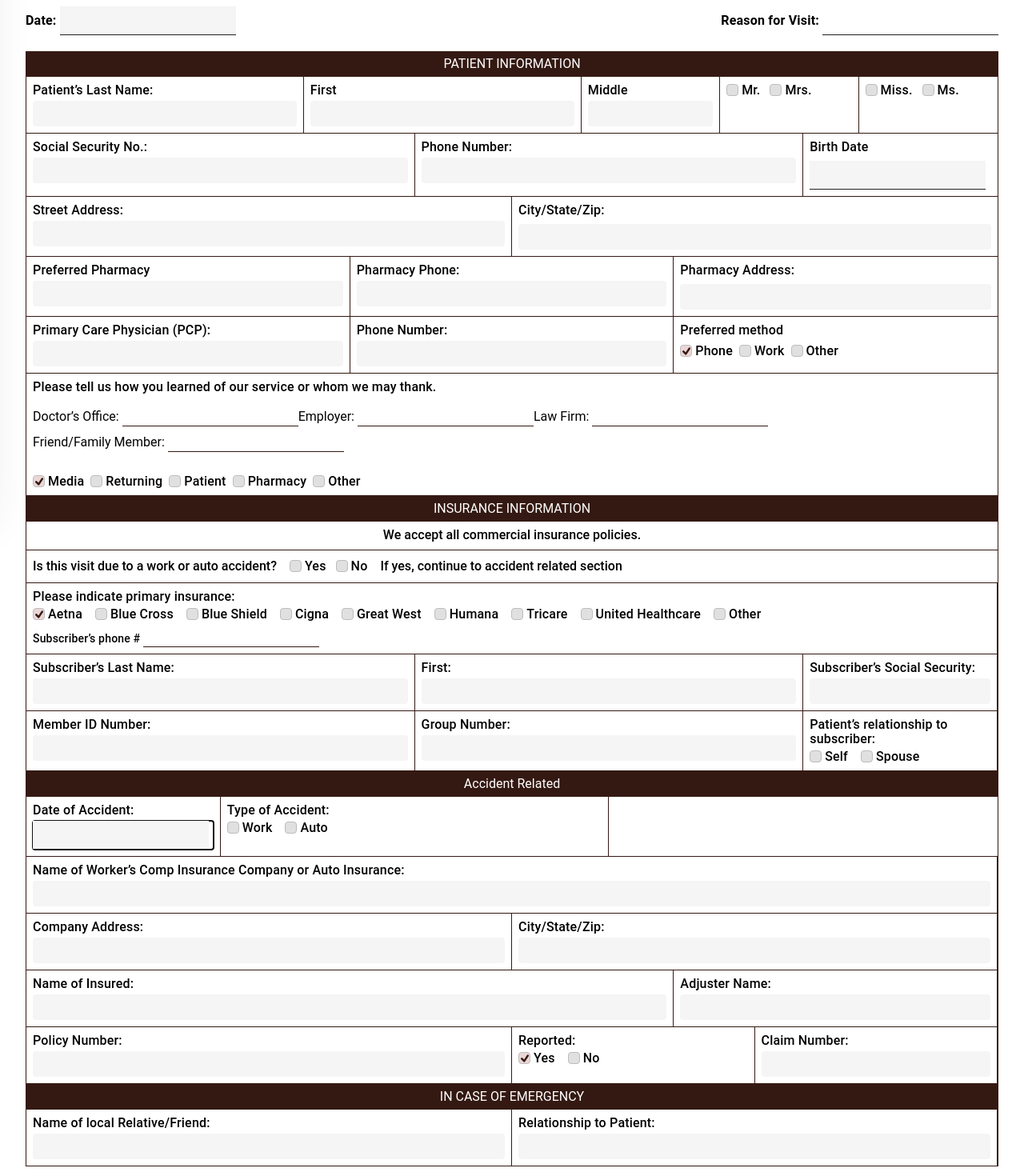
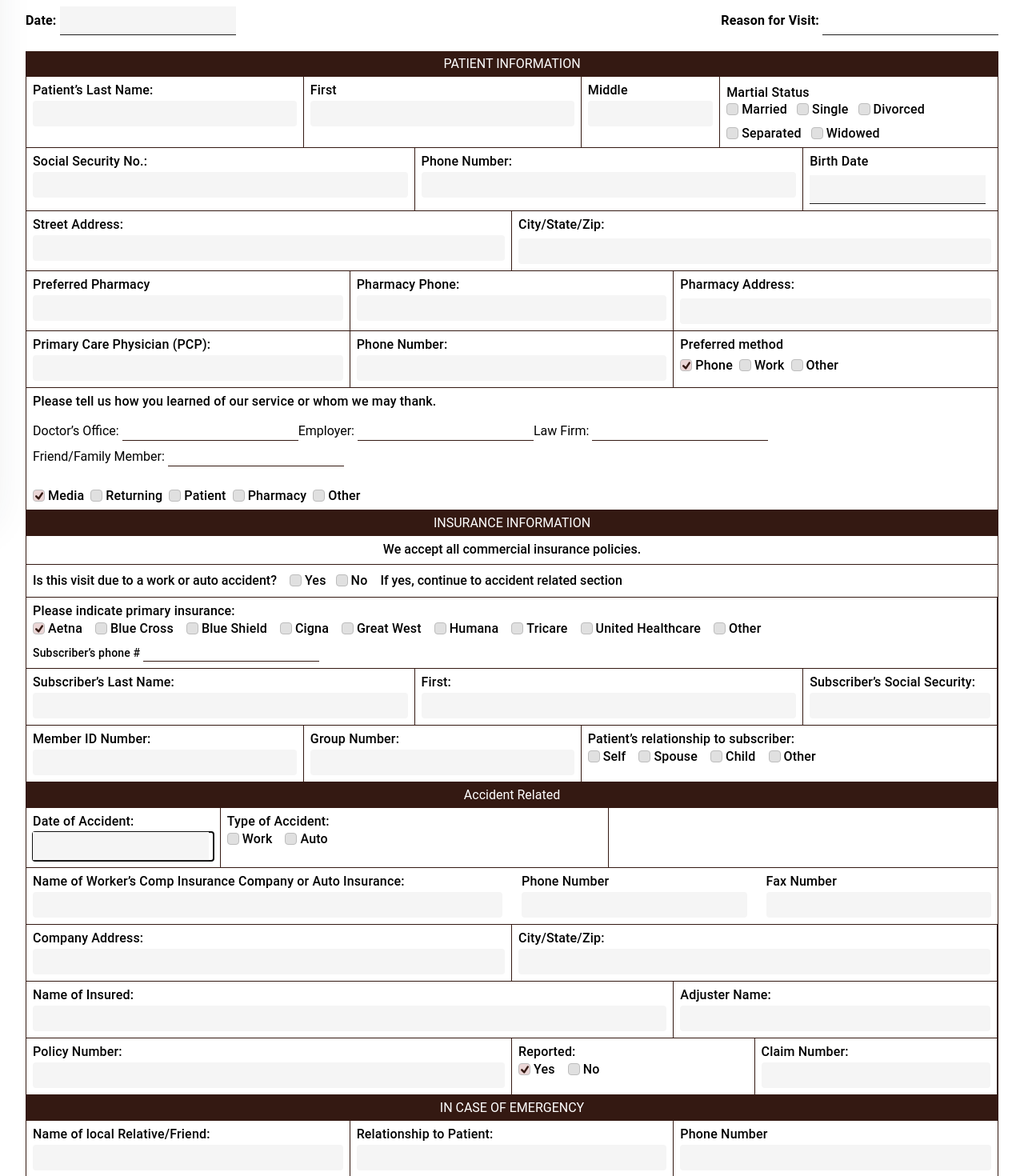
Before and after one commit to robiulalamdev/carrus-care-client, a React (Vite) app: page / in a window 1280 px wide. Shown: the part 160-1630 px from the top of the page at 80% size. Built offline with nearby package versions, Linux system fonts and the light colour scheme.

Commit message:
form update some propery added

```diff
--- a/src/components/common/DateInput.jsx
+++ b/src/components/common/DateInput.jsx
@@ -20,7 +20,7 @@ const DateInput = ({ value, setValue, error, className }) => {
         onChange={(date) => setValue(date)}
         isClearable
         showTimeSelect={false}
-        dateFormat="dd/MM/yyyy"
+        dateFormat="MM/dd/yyyy"
         className={`bg-gray-100 border-b outline-none focus:outline-none h-9 py-0 border-gray-900 w-full ${
           className && className
         } ${error && "border-b border-red-600"}`}
--- a/src/components/registration-ui/registrationFormStep1/RFStepF2.jsx
+++ b/src/components/registration-ui/registrationFormStep1/RFStepF2.jsx
@@ -1,3 +1,5 @@
+/* eslint-disable no-unused-vars */
+/* eslint-disable react/prop-types */
 import React from "react";
 
 const RFStepF2 = ({
--- a/src/components/registration-ui/registrationFormStep1/RfStepF1.jsx
+++ b/src/components/registration-ui/registrationFormStep1/RfStepF1.jsx
@@ -1,3 +1,4 @@
+/* eslint-disable no-unused-vars */
 /* eslint-disable react/prop-types */
 import { Controller } from "react-hook-form";
 import useInputPattern from "../../../lib/hooks/useInputPattern";
@@ -17,7 +18,7 @@ const sInsuranceItems = [
   "Other",
 ];
 
-const members = ["Self", "Spouse"];
+const members = ["Self", "Spouse", "Child", "Other"];
 
 const RfStepF1 = ({
   step,
@@ -61,7 +62,7 @@ const RfStepF1 = ({
             className={`${rfInput_class}`}
           />
         </div>
-        <div className="flex flex-col p-1 md:p-2 md:border-r border-darkPrimary">
+        <div className="flex flex-col p-1 md:p-2 md:border-r border-darkPrimary ">
           <label className={`${rfInput_label_class}`}>Middle</label>
           <input
             {...register("patient_information.middle_name", {
@@ -72,10 +73,11 @@ const RfStepF1 = ({
           />
         </div>
 
-        <div className="p-1 md:p-2 md:border-r border-darkPrimary col-span-7 md:col-span-1">
-          <div className="flex items-center gap-3">
+        <div className="p-1 md:p-2 border-darkPrimary col-span-7 md:col-span-2">
+          <label className={`${rfInput_label_class}`}>Martial Status</label>
+          <div className="flex items-center gap-3 flex-wrap">
             <Controller
-              name="patient_information.salutation"
+              name="patient_information.martial_status"
               control={control}
               defaultValue=""
               render={({ field }) => (
@@ -83,59 +85,55 @@ const RfStepF1 = ({
                   <CheckInput
                     value={field.value}
                     setValue={(value) => {
-                      setValue("patient_information.salutation", value);
+                      setValue("patient_information.martial_status", value);
                       field.onChange(value);
                     }}
-                    label="Mr."
-                    error={errors?.patient_information?.salutation}
+                    label="Married"
+                    error={errors?.patient_information?.martial_status}
                   />
+
                   <CheckInput
                     value={field.value}
                     setValue={(value) => {
-                      setValue("patient_information.salutation", value);
+                      setValue("patient_information.martial_status", value);
                       field.onChange(value);
                     }}
-                    label="Mrs."
-                    error={errors?.patient_information?.salutation}
+                    label="Single"
+                    error={errors?.patient_information?.martial_status}
+                  />
+
+                  <CheckInput
+                    value={field.value}
+                    setValue={(value) => {
+                      setValue("patient_information.martial_status", value);
+                      field.onChange(value);
+                    }}
+                    label="Divorced"
+                    error={errors?.patient_information?.martial_status}
+                  />
+
+                  <CheckInput
+                    value={field.value}
+                    setValue={(value) => {
+                      setValue("patient_information.martial_status", value);
+                      field.onChange(value);
+                    }}
+                    label="Separated"
+                    error={errors?.patient_information?.martial_status}
+                  />
+
+                  <CheckInput
+                    value={field.value}
+                    setValue={(value) => {
+                      setValue("patient_information.martial_status", value);
+                      field.onChange(value);
+                    }}
+                    label="Widowed"
+                    error={errors?.patient_information?.martial_status}
                   />
                 </>
               )}
-              {...register("patient_information.salutation", {
-                required: false,
-              })}
-              // required
-            />
-          </div>
-        </div>
-        <div className="p-1 md:p-2 border-darkPrimary">
-          <div className="flex gap-3">
-            <Controller
-              name="patient_information.salutation"
-              control={control}
-              defaultValue=""
-              render={({ field }) => (
-                <>
-                  <CheckInput
-                    value={field.value}
-                    setValue={(value) => {
-                      setValue("patient_information.salutation", value);
-                      field.onChange(value);
-                    }}
-                    label="Miss."
-                    error={errors?.patient_information?.salutation}
-                  />
-                  <CheckInput
-                    value={field.value}
-                    setValue={(value) => {
-                      setValue("patient_information.salutation", value);
-                      field.onChange(value);
-                    }}
-                    label="Ms."
-                    error={errors?.patient_information?.salutation}
-                  />
-                </>
-              )}
-              {...register("patient_information.salutation", {
+              {...register("patient_information.martial_status", {
                 required: false,
               })}
               // required
@@ -143,6 +141,7 @@ const RfStepF1 = ({
           </div>
         </div>
       </div>
+
       <div className="grid grid-cols-2 md:grid-cols-5 border-b border-x border-darkPrimary h-fit">
         <div className="flex flex-col p-1 md:p-2 md:border-r border-darkPrimary col-span-2">
           <label className={`${rfInput_label_class}`}>
@@ -577,8 +576,8 @@ const RfStepF1 = ({
           />
         </div>
       </div>
-      <div className="grid grid-cols-2 md:grid-cols-5 border-b border-x border-darkPrimary h-fit">
-        <div className="flex flex-col p-1 md:p-2 md:border-r border-darkPrimary col-span-2">
+      <div className="grid col-span-1 md:grid-cols-7 border-b border-x border-darkPrimary h-fit">
+        <div className="flex flex-col p-1 md:p-2 md:border-r border-darkPrimary w-full col-span-2">
           <label className={`${rfInput_label_class}`}>Member ID Number:</label>
           <input
             {...register("insurance_information.member_id_number", {
@@ -590,7 +589,7 @@ const RfStepF1 = ({
             className={`${rfInput_class}`}
           />
         </div>
-        <div className="flex flex-col p-1 md:p-2 md:border-r border-darkPrimary col-span-2">
+        <div className="flex flex-col p-1 md:p-2 md:border-r border-darkPrimary w-full col-span-2">
           <label className={`${rfInput_label_class}`}>Group Number:</label>
           <input
             {...register("insurance_information.group_number", {
@@ -602,11 +601,11 @@ const RfStepF1 = ({
             className={`${rfInput_class}`}
           />
         </div>
-        <div className="flex flex-col p-1 md:p-2 md:border-r border-darkPrimary">
+        <div className="flex flex-col p-1 md:p-2 md:border-r border-darkPrimary w-full col-span-3">
           <label className={`${rfInput_label_class}`}>
             Patient’s relationship to subscriber:
           </label>
-          <div className="flex flex-wrap md:gap-4 cursor-pointer">
+          <div className="flex items-center flex-wrap gap-4 cursor-pointer">
             <Controller
               name="insurance_information.patient_relationship_subscriber"
               control={control}
@@ -630,6 +629,21 @@ const RfStepF1 = ({
                 </>
               )}
             />
+            {watch("insurance_information.patient_relationship_subscriber") ===
+              "Other" && (
+              <input
+                {...register(
+                  "insurance_information.patient_relationship_subscriber_other",
+                  {
+                    required: false,
+                    // watch("insurance_information.patient_relationship_subscriber") ===
+                    // "Other",
+                  }
+                )}
+                type="text"
+                className="h-8 py-0 border-b border-darkPrimary focus:outline-none"
+              />
+            )}
           </div>
         </div>
       </div>
@@ -663,7 +677,7 @@ const RfStepF1 = ({
         </div>
         <div className="flex flex-col p-1 md:p-2 md:border-r border-darkPrimary col-span-2">
           <label className={`${rfInput_label_class}`}>Type of Accident:</label>
-          <div className="flex flex-wrap md:gap-4 cursor-pointer">
+          <div className="flex flex-wrap gap-4 cursor-pointer">
             <Controller
               name="accident_related.type_of_accident"
               control={control}
@@ -694,7 +708,7 @@ const RfStepF1 = ({
             <label className={`${rfInput_label_class}`}>
               If auto, involvement in accident:
             </label>
-            <div className="flex flex-wrap md:gap-4 cursor-pointer">
+            <div className="flex flex-wrap gap-4 cursor-pointer">
               <Controller
                 name="accident_related.involvement_in_accident"
                 control={control}
@@ -724,8 +738,9 @@ const RfStepF1 = ({
           </div>
         )}
       </div>
-      <div className="grid grid-cols-1 border-b border-x border-darkPrimary h-fit">
-        <div className="flex flex-col p-1 md:p-2 md:border-r border-darkPrimary col-span-1">
+      <div className="w-full border-b border-x border-darkPrimary h-fit">
+        <div className="items-start gap-2 grid grid-cols-1 md:grid-cols-4">
+          <div className="flex flex-col p-1 md:p-2 md:col-span-2">
             <label className={`${rfInput_label_class}`}>
               Name of Worker’s Comp Insurance Company or Auto Insurance:
             </label>
@@ -737,6 +752,27 @@ const RfStepF1 = ({
               type="text"
               className={`${rfInput_class}`}
             />
+          </div>
+          <div className="flex flex-col p-1 md:p-2 md:col-span-1">
+            <label className={`${rfInput_label_class}`}>Phone Number</label>
+            <input
+              {...register("accident_related.insurance_phone_number", {
+                required: false,
+              })}
+              type="text"
+              className={`${rfInput_class}`}
+            />
+          </div>
+          <div className="flex flex-col p-1 md:p-2 md:col-span-1">
+            <label className={`${rfInput_label_class}`}>Fax Number</label>
+            <input
+              {...register("accident_related.insurance_fax_number", {
+                required: false,
+              })}
+              type="text"
+              className={`${rfInput_class}`}
+            />
+          </div>
         </div>
       </div>
       <div className="grid grid-cols-2 border-b border-x border-darkPrimary h-fit">
@@ -851,7 +887,7 @@ const RfStepF1 = ({
       <div className="bg-darkPrimary text-white text-center py-1">
         <h1>IN CASE OF EMERGENCY</h1>
       </div>
-      <div className="grid md:grid-cols-2 border-b border-x border-darkPrimary h-fit">
+      <div className="grid md:grid-cols-3 border-b border-x border-darkPrimary h-fit">
         <div className="flex flex-col p-1 md:p-2 md:border-r border-darkPrimary">
           <label className={`${rfInput_label_class}`}>
             Name of local Relative/Friend:
@@ -879,6 +915,17 @@ const RfStepF1 = ({
             className={`${rfInput_class}`}
           />
         </div>
+        <div className="flex flex-col p-1 md:p-2 ">
+          <label className={`${rfInput_label_class}`}>Phone Number</label>
+          <input
+            {...register("in_case_of_emergency.phone_number", {
+              required: false,
+            })}
+            // required
+            type="text"
+            className={`${rfInput_class}`}
+          />
+        </div>
       </div>
     </div>
   );
--- a/src/components/registration-ui/registrationFormStep2/RFormTwoStep1.jsx
+++ b/src/components/registration-ui/registrationFormStep2/RFormTwoStep1.jsx
@@ -1,4 +1,3 @@
-import React from "react";
 import {
   patientNotificationArray,
   patientNotificationArraySpanish,
```
Lines whose indentation alone changed are shown as unchanged.
